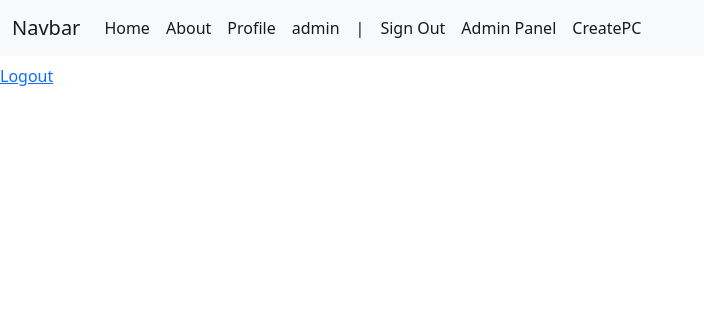
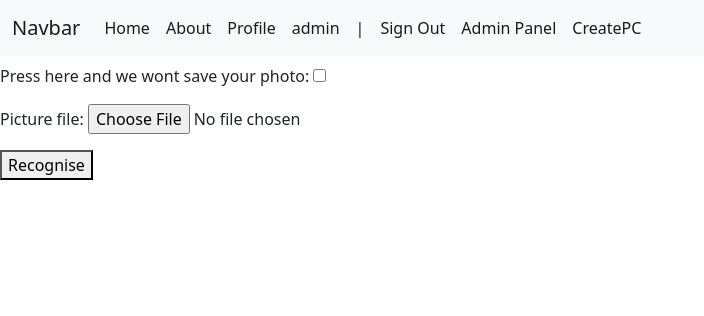
Before and after one commit to ArtsiomSt/LetterRecognition, a Django app: page / in a window 1280 px wide. Shown: the top 316 px of the page, without its empty margins (0-704 px from the left). Run offline with Django 4.2, Linux system fonts and the light colour scheme; a user stored in the database is signed in.

Commit message:
Form for adding pictures

```diff
--- a/converter/converter/settings.py
+++ b/converter/converter/settings.py
@@ -9,7 +9,7 @@ https://docs.djangoproject.com/en/4.1/topics/settings/
 For the full list of settings and their values, see
 https://docs.djangoproject.com/en/4.1/ref/settings/
 """
-
+import os
 from pathlib import Path
 
 # Build paths inside the project like this: BASE_DIR / 'subdir'.
@@ -118,6 +118,10 @@ USE_TZ = True
 
 STATIC_URL = 'static/'
 
+
+MEDIA_URL = 'media/'
+MEDIA_ROOT = os.path.join(BASE_DIR, 'media')
+
 # Default primary key field type
 # https://docs.djangoproject.com/en/4.1/ref/settings/#default-auto-field
 
--- a/converter/userint/admin.py
+++ b/converter/userint/admin.py
@@ -1,5 +1,6 @@
 from django.contrib import admin
-from .models import UserProfile
+from .models import UserProfile, PictureForRecongition
 
 
 admin.site.register(UserProfile)
+admin.site.register(PictureForRecongition)
--- a/converter/userint/forms.py
+++ b/converter/userint/forms.py
@@ -2,6 +2,8 @@ from django import forms
 from django.contrib.auth import password_validation
 from django.contrib.auth.forms import UserCreationForm, SetPasswordForm
 from django.utils.translation import gettext_lazy as _
+from .models import PictureForRecongition
+
 
 class LoginForm(forms.Form):
     username = forms.CharField(max_length=50, label='Username')
@@ -23,3 +25,8 @@ class ChangeUserProfileDataForm(forms.Form):
 
 class SetNewPassword(SetPasswordForm):
     pass
+
+
+class AddPictureForRecogintionForm(forms.Form):
+    save_or_not = forms.BooleanField(label="Press here and we wont save your photo", required=False)
+    picture_file = forms.ImageField()
--- a/converter/userint/templates/userint/homepage.html
+++ b/converter/userint/templates/userint/homepage.html
@@ -5,5 +5,12 @@
 {% endblock %}
 
 {% block content %}
-<a href="{% url 'logout' %}">Logout</a>
+{% if form %}
+<form action="" method="post">
+    {% csrf_token %}
+    {{form.as_p}}
+    <button type="submit">Recognise</button>
+</form>
+{% endif %}
+<img src="{{ current_picture.picture_file.url }}" alt="">
 {% endblock  %}
--- a/converter/userint/urls.py
+++ b/converter/userint/urls.py
@@ -1,5 +1,7 @@
 from django.urls import path
 from .views import *
+from converter.settings import DEBUG, MEDIA_URL, MEDIA_ROOT
+from django.conf.urls.static import static
 
 
 urlpatterns = [
@@ -10,3 +12,6 @@ urlpatterns = [
     path('profile/', ProfileView.as_view(), name='profile'),
     path('changeprofile/', ChangeProfileDataView.as_view(), name='changep'),
 ]
+
+if DEBUG:
+    urlpatterns += static(MEDIA_URL, document_root=MEDIA_ROOT)
--- a/converter/userint/views.py
+++ b/converter/userint/views.py
@@ -2,13 +2,30 @@ from django.contrib.auth import authenticate, login, logout
 from django.shortcuts import render, redirect
 from django.views import View
 from .mixins import LoginRequiredRedirectMixin
-from .forms import LoginForm, RegisterForm, ChangeUserProfileDataForm, SetNewPassword
-from .models import UserProfile
+from .forms import LoginForm, RegisterForm, ChangeUserProfileDataForm, SetNewPassword, AddPictureForRecogintionForm
+from .models import UserProfile, PictureForRecongition
 
 
 class HomePageView(LoginRequiredRedirectMixin, View):
     def get(self, request):
-        return render(request, 'userint/homepage.html', context={'title': 'Home'})
+        form = AddPictureForRecogintionForm()
+        context = {
+            'form': form,
+            'title': 'Homepage'
+        }
+        return render(request, 'userint/homepage.html', context=context)
+
+    def post(self, request):
+        form = AddPictureForRecogintionForm(data=request.POST, files=request.FILES)
+        if form.is_valid():
+            current_picture = PictureForRecongition.objects.create(user=request.user,
+                                                                   picture_file=form.cleaned_data['picture_file'])
+            context = {
+                'title': 'Homepage',
+                'current_picture': current_picture,
+            }
+            return render(request, 'userint/homepage.html', context=context)
+        return redirect('/?ErrorOccured')
 
 
 class LoginView(View):
```
Also changed, not shown: converter/userint/models.py (+7 -0 lines), converter/db.sqlite3, converter/media/photos/2022/12/02/Снимок_экрана_от_2022-12-02_14-41-57.png (added), converter/media/photos/2022/12/02/Снимок_экрана_от_2022-12-02_14-41-57_jItvGju.png (added), converter/userint/migrations/0002_pictureforrecongition.py (added), converter/userint/migrations/0003_delete_pictureforrecongition.py (added), converter/userint/migrations/0004_pictureforrecongition.py (added).
